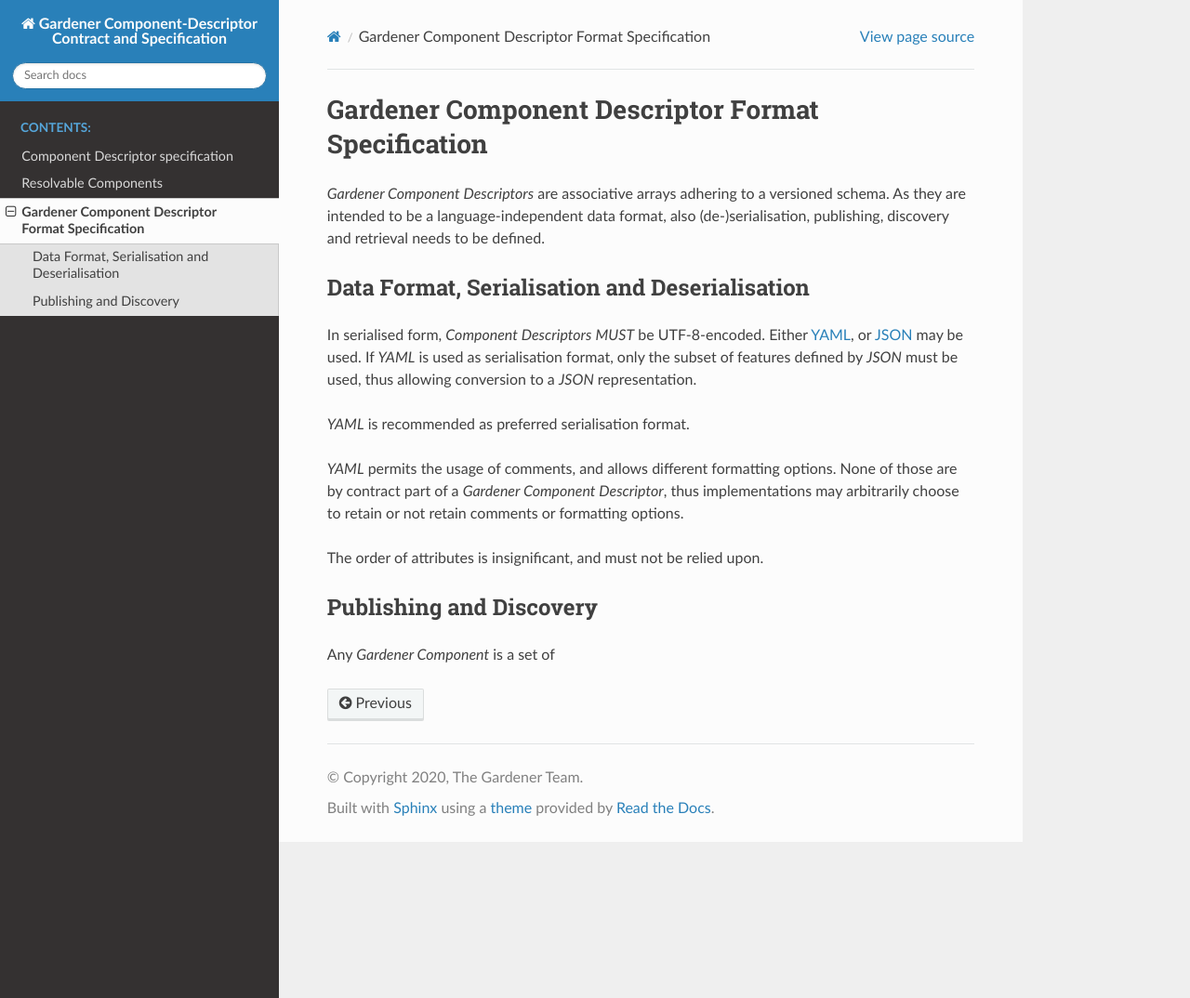
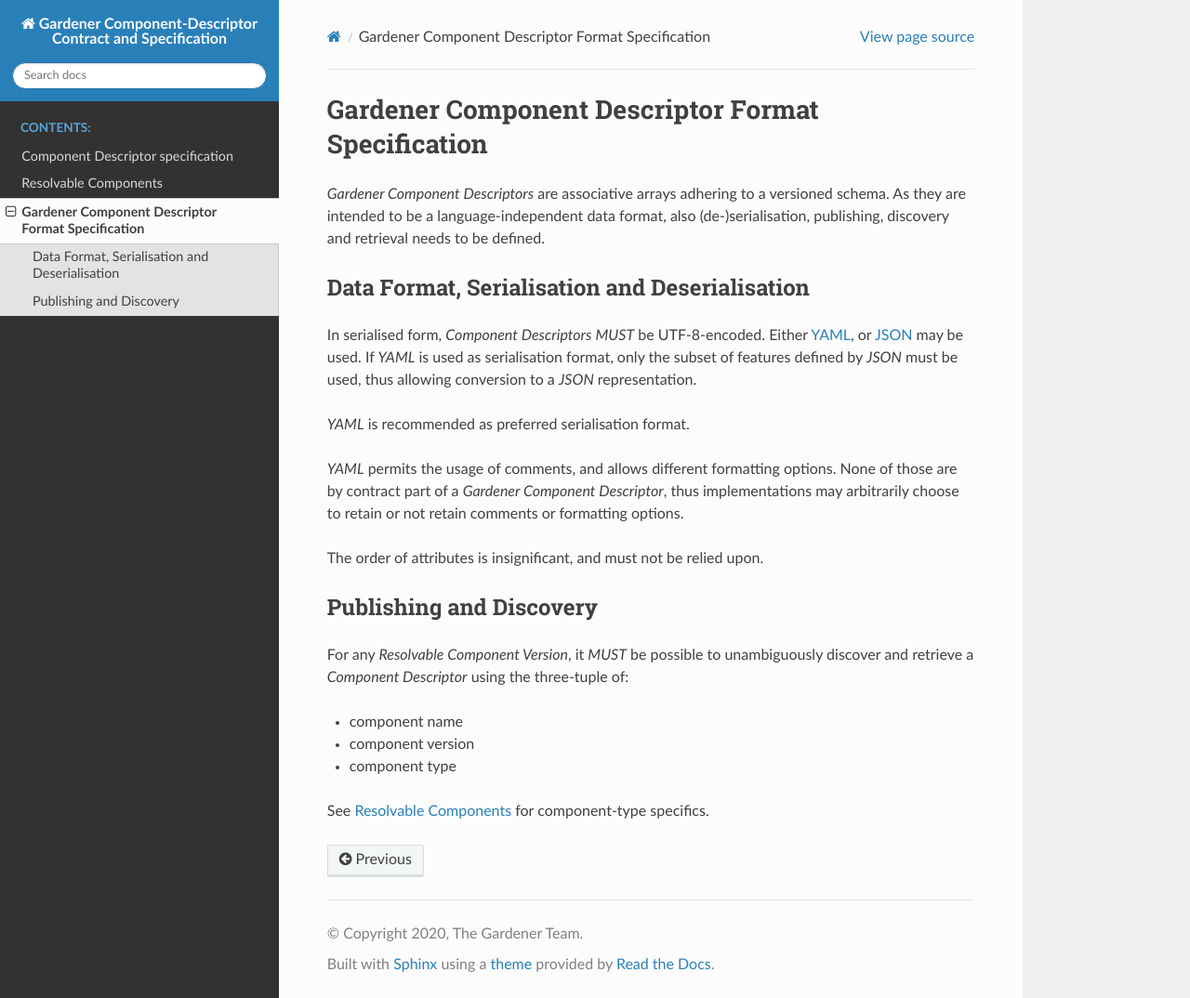
Before and after one commit to gardener-attic/component-spec, a Sphinx documentation site: the page built from doc/format.rst, in a window 1280 px wide and 1074 px high. Shown: the whole window at 93% size. Built offline with Sphinx 7.4.7 and the Read the Docs theme 2.0.0, drawn with Linux system fonts in a browser that asks for light colours.

Commit message:
document component-descriptor discovery contract for github

```diff
--- a/doc/format.rst
+++ b/doc/format.rst
@@ -24,4 +24,11 @@ The order of attributes is insignificant, and must not be relied upon.
 Publishing and Discovery
 ------------------------
 
-Any `Gardener Component` is a set of
+For any `Resolvable Component Version`, it *MUST* be possible to unambiguously discover and
+retrieve a `Component Descriptor` using the three-tuple of:
+
+- component name
+- component version
+- component type
+
+See :doc:`component` for component-type specifics.
```
Also changed, not shown: doc/component.rst (+16 -0 lines).
